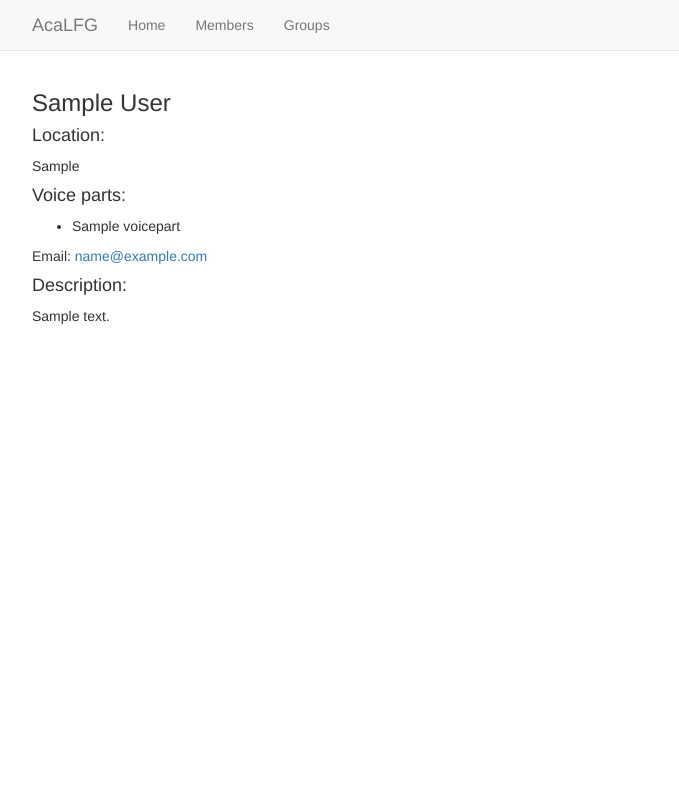
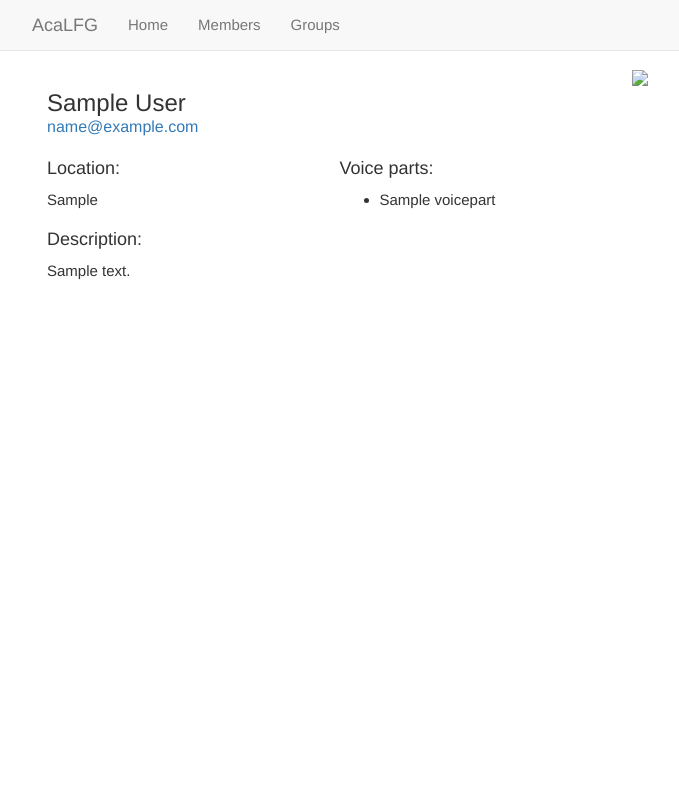
Before and after one commit to OpenAca/AcaLFG, a Django app: template board/templates/view_member.html in a window 1280 px wide. Shown: the whole page, without its empty margins (38-717 px from the left). Run offline with Django 3.2, Linux system fonts and the light colour scheme; tables that the repository leaves empty hold one stand-in row (values such as "Sample post"); the template is opened without the code that fills it: values that come from a table or form of the project are taken from there, most other values are stand-ins (such as "Sample title", 1, 10 or a date in 2020); some libraries are stand-ins or nearby versions.

Commit message:
Add maps and redo member details layout

```diff
--- a/acalfg/settings/production.py
+++ b/acalfg/settings/production.py
@@ -231,6 +231,9 @@ CACHES = {
 
 SECRET_KEY = os.environ.get("SECRET_KEY", get_random_string(50, "abcdefghijklmnopqrstuvwxyz0123456789!@#$%^&*(-_=+)"))
 
+# The Google Maps API key.
+GOOGLE_MAPS_API_KEY = os.environ.get('GOOGLE_MAPS_API_KEY')
+
 
 # Logging configuration.
 
--- a/acalfg/static/css/site.css
+++ b/acalfg/static/css/site.css
@@ -1,3 +1,7 @@
+body {
+  font-size: 15px;
+}
+
 .content {
   margin-top: 70px;
 }
@@ -15,3 +19,11 @@
 .paginate {
   text-align: center;
 }
+
+.member-name {
+  margin-bottom: 0px;
+}
+
+.email-link {
+  font-size: 16px;
+}
--- a/acalfg/templates/base.html
+++ b/acalfg/templates/base.html
@@ -26,7 +26,7 @@
             <span class="icon-bar"></span>
             <span class="icon-bar"></span>
           </button>
-          <a class="navbar-brand" href="#">AcaLFG</a>
+          <a class="navbar-brand" href="/">AcaLFG</a>
         </div>
         <div id="navbar" class="navbar-collapse collapse">
           <ul class="nav navbar-nav">
--- a/board/templates/view_member.html
+++ b/board/templates/view_member.html
@@ -1,22 +1,40 @@
 {% extends "base.html" %}
 
 {% block content %}
-  <h3>{{ member.name }}</h3>
+  <div class="container">
+    <div class="row">
+      <div class="col-md-6">
+        <h3 class="member-name">{{ member.name }}</h3>
+        {% if member.email %}
+          <p><a class="email-link" href="mailto:{{ member.email }}">{{ member.email }}</a></p>
+        {% endif %}
+        <div class="row">
           {% if member.location %}
+            <div class="col-md-6">
               <h4>Location:</h4>
               <p>{{ member.location }}</p>
+            </div>
           {% endif %}
+          <div class="col-md-6">
             <h4>Voice parts:</h4>
             <ul>
               {% for vp in member.voice_parts.all %}
                 <li>{{ vp.name }}</li>
               {% endfor %}
             </ul>
-  {% if member.email %}
-    <p>Email: <a href="mailto:{{ member.email }}">{{ member.email }}</a></p>
-  {% endif %}
+          </div>
+        </div>
         {% if member.description %}
+          <div class="row">
+            <div class="col-md-12">
               <h4>Description:</h4>
               <p>{{ member.description }}</p>
+            </div>
+          </div>
+        {% endif %}
+      </div>
+      <div class="col-md-6">
+        {% if member.location %}
+          <img src="https://maps.googleapis.com/maps/api/staticmap?center={{ member.location }}&key={{ maps_key }}&size=480x480&markers=color:red|{{ member.location }}" />
         {% endif %}
 {% endblock %}
--- a/board/views.py
+++ b/board/views.py
@@ -1,4 +1,5 @@
 from board.models import UserLFG
+from django.conf import settings
 from django.core.paginator import Paginator, EmptyPage, PageNotAnInteger
 from django.http import Http404
 from django.views.decorators.http import require_GET
@@ -16,7 +17,8 @@ def view_member(request, member_id):
   except UserLFG.DoesNotExist:
     raise Http404('Member does not exist.')
   return render(request, 'view_member.html',
-                dictionary={'section': 'members', 'member': m})
+                dictionary={'section': 'members', 'member': m,
+                            'maps_key': settings.GOOGLE_MAPS_API_KEY})
 
 @require_GET
 def member_list(request):
```
Lines whose indentation alone changed are shown as unchanged.
